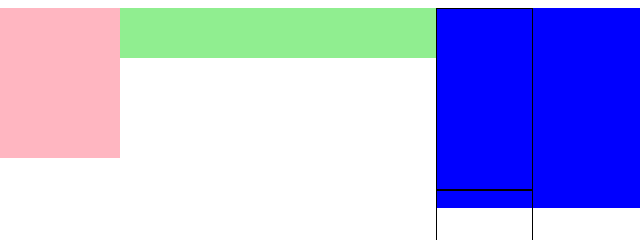
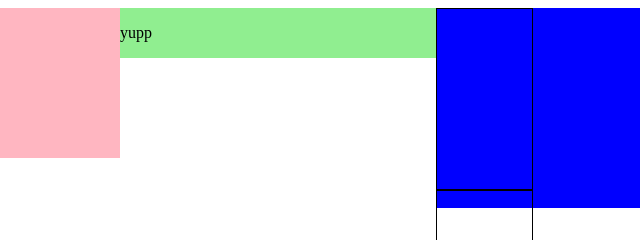
Before and after one commit to lindacool/webbshop, a plain HTML site: page index.html in a window 1280 px wide. Shown: the top 240 px of the page, 204-844 px from the left. Drawn offline with Linux system fonts and the light colour scheme.

Commit message:
Added yupp in header

```diff
--- a/index.html
+++ b/index.html
@@ -12,7 +12,7 @@
         <img src="" alt="Vy över norrländska skogar">
     </header>
     <nav>
-
+        <p>yupp</p>
     </nav>
     <div class="carousel">
 
```
